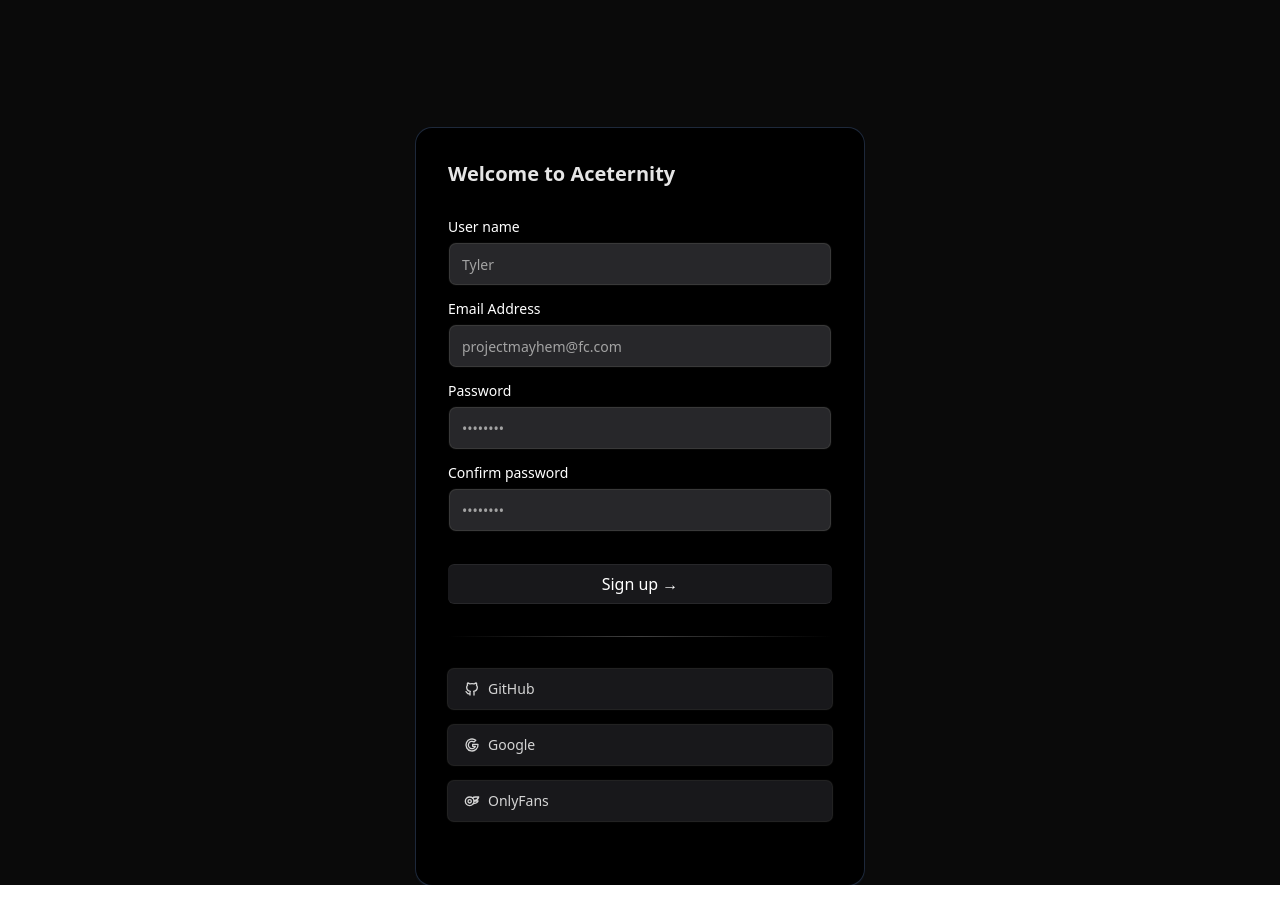
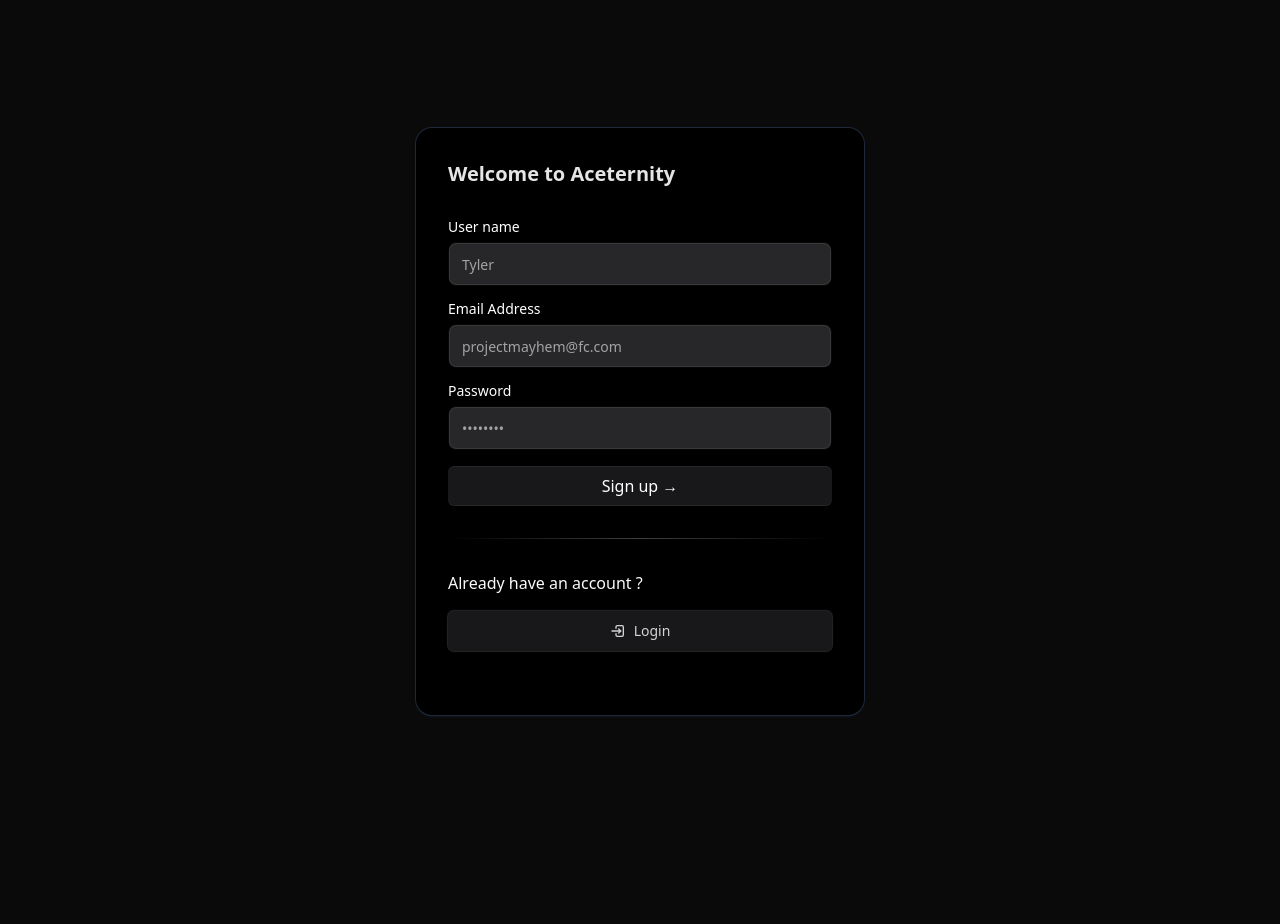
Before and after one commit to MohammedHamza0631/Wellness-client, a React (Vite) app: page /signup in a window 1280 px wide. Shown: the top 924 px of the page. Before the commit the page ends 885 px from the top, so only its background shows below. Built offline with nearby package versions, Linux system fonts and the light colour scheme.

Commit message:
Add Login Form

```diff
--- a/src/App.tsx
+++ b/src/App.tsx
@@ -5,6 +5,7 @@
 import { FloatingNav } from './components/ui/floating-navbar';
 
 import { navItems } from './constants/navItems';
+import Login from './pages/Login';
 function App() {
 
 
@@ -17,6 +18,7 @@
         <Routes>
           <Route index element={<Home />} />
           <Route path='/signup' element={<Signup />} />
+          <Route path='/login' element={<Login />} />
         </Routes>
       </main>
     </div>
--- a/src/components/example/signup-form-demo.tsx
+++ b/src/components/example/signup-form-demo.tsx
@@ -7,22 +7,21 @@
   IconBrandGithub,
   IconBrandGoogle,
   IconBrandOnlyfans,
+  IconLogin2,
 } from "@tabler/icons-react";
+import { Link } from "react-router-dom";
 
-export default function  SignupFormDemo() {
+export default function SignupFormDemo() {
   const handleSubmit = (e: React.FormEvent<HTMLFormElement>) => {
     e.preventDefault();
     console.log("Form submitted");
   };
   return (
+    <div className="h-screen">
       <div className="max-w-md w-full mx-auto rounded-sm md:rounded-2xl p-4 md:p-8 shadow-input bg-white dark:bg-black">
         <h2 className="font-bold text-xl text-neutral-800 dark:text-neutral-200">
           Welcome to Aceternity
         </h2>
-      {/* <p className="text-neutral-600 text-sm max-w-sm mt-2 dark:text-neutral-300">
-        Login to aceternity if you can because we don&apos;t have a login flow
-        yet
-      </p> */}
 
         <form className="my-8" onSubmit={handleSubmit}>
           <div className="flex flex-col md:flex-row space-y-2 md:space-y-0 md:space-x-2 mb-4">
@@ -40,14 +39,14 @@
             <Label htmlFor="password">Password</Label>
             <Input id="password" placeholder="••••••••" type="password" />
           </LabelInputContainer>
-        <LabelInputContainer className="mb-8">
+          {/* <LabelInputContainer className="mb-8">
           <Label htmlFor="confirmpassword">Confirm password</Label>
           <Input
             id="confirmpassword"
             placeholder="••••••••"
             type="confirmpassword"
           />
-        </LabelInputContainer>
+        </LabelInputContainer> */}
 
           <button
             className="bg-gradient-to-br relative group/btn from-black dark:from-zinc-900 dark:to-zinc-900 to-neutral-600 block dark:bg-zinc-800 w-full text-white rounded-md h-10 font-medium shadow-[0px_1px_0px_0px_#ffffff40_inset,0px_-1px_0px_0px_#ffffff40_inset] dark:shadow-[0px_1px_0px_0px_var(--zinc-800)_inset,0px_-1px_0px_0px_var(--zinc-800)_inset]"
@@ -60,38 +59,22 @@
           <div className="bg-gradient-to-r from-transparent via-neutral-300 dark:via-neutral-700 to-transparent my-8 h-[1px] w-full" />
 
           <div className="flex flex-col space-y-4">
+            <h2>Already have an account ?</h2>
+            <Link to="/login" >
               <button
-            className=" relative group/btn flex space-x-2 items-center justify-start px-4 w-full text-black rounded-md h-10 font-medium shadow-input bg-gray-50 dark:bg-zinc-900 dark:shadow-[0px_0px_1px_1px_var(--neutral-800)]"
+                className=" relative group/btn flex space-x-2 items-center justify-center px-4 w-full text-black rounded-md h-10 font-medium shadow-input bg-gray-50 dark:bg-zinc-900 dark:shadow-[0px_0px_1px_1px_var(--neutral-800)]"
                 type="submit"
               >
-            <IconBrandGithub className="h-4 w-4 text-neutral-800 dark:text-neutral-300" />
+                <IconLogin2 className="h-4 w-4 text-neutral-800 dark:text-neutral-300" />
                 <span className="text-neutral-700 dark:text-neutral-300 text-sm">
-              GitHub
+                  Login
                 </span>
                 <BottomGradient />
               </button>
-          <button
-            className=" relative group/btn flex space-x-2 items-center justify-start px-4 w-full text-black rounded-md h-10 font-medium shadow-input bg-gray-50 dark:bg-zinc-900 dark:shadow-[0px_0px_1px_1px_var(--neutral-800)]"
-            type="submit"
-          >
-            <IconBrandGoogle className="h-4 w-4 text-neutral-800 dark:text-neutral-300" />
-            <span className="text-neutral-700 dark:text-neutral-300 text-sm">
-              Google
-            </span>
-            <BottomGradient />
-          </button>
-          <button
-            className=" relative group/btn flex space-x-2 items-center justify-start px-4 w-full text-black rounded-md h-10 font-medium shadow-input bg-gray-50 dark:bg-zinc-900 dark:shadow-[0px_0px_1px_1px_var(--neutral-800)]"
-            type="submit"
-          >
-            <IconBrandOnlyfans className="h-4 w-4 text-neutral-800 dark:text-neutral-300" />
-            <span className="text-neutral-700 dark:text-neutral-300 text-sm">
-              OnlyFans
-            </span>
-            <BottomGradient />
-          </button>
+            </Link>
           </div>
         </form>
+      </div>
     </div>
   );
 }
--- a/src/components/ui/floating-navbar.tsx
+++ b/src/components/ui/floating-navbar.tsx
@@ -72,10 +72,12 @@
             <span className="hidden sm:block text-sm">{navItem.name}</span>
           </Link>
         ))}
-        <button className="border text-sm font-medium relative border-neutral-200 dark:border-white/[0.2] text-black dark:text-white px-4 py-2 rounded-full">
-          <span>Login</span>
-          <span className="absolute inset-x-0 w-1/2 mx-auto -bottom-px bg-gradient-to-r from-transparent via-blue-500 to-transparent  h-px" />
-        </button>
+        <Link to='/login'>
+          <button className="border text-sm font-medium relative border-neutral-200 dark:border-white/[0.2] text-black dark:text-white px-4 py-2 rounded-full">
+            <span>Login</span>
+            <span className="absolute inset-x-0 w-1/2 mx-auto -bottom-px bg-gradient-to-r from-transparent via-blue-500 to-transparent  h-px" />
+          </button>
+        </Link>
       </motion.div>
     </AnimatePresence>
   );
```
Lines whose indentation alone changed are shown as unchanged.
